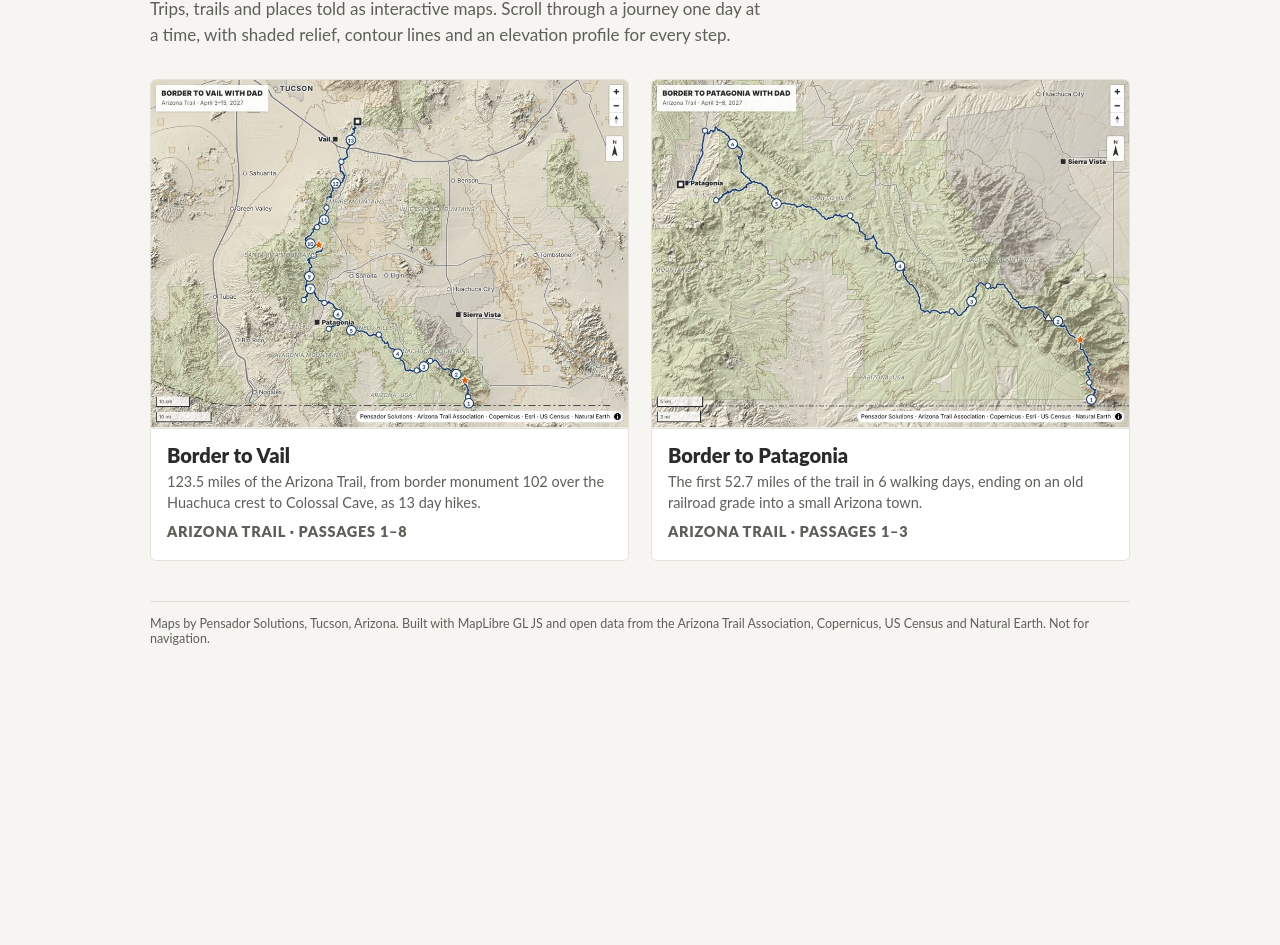
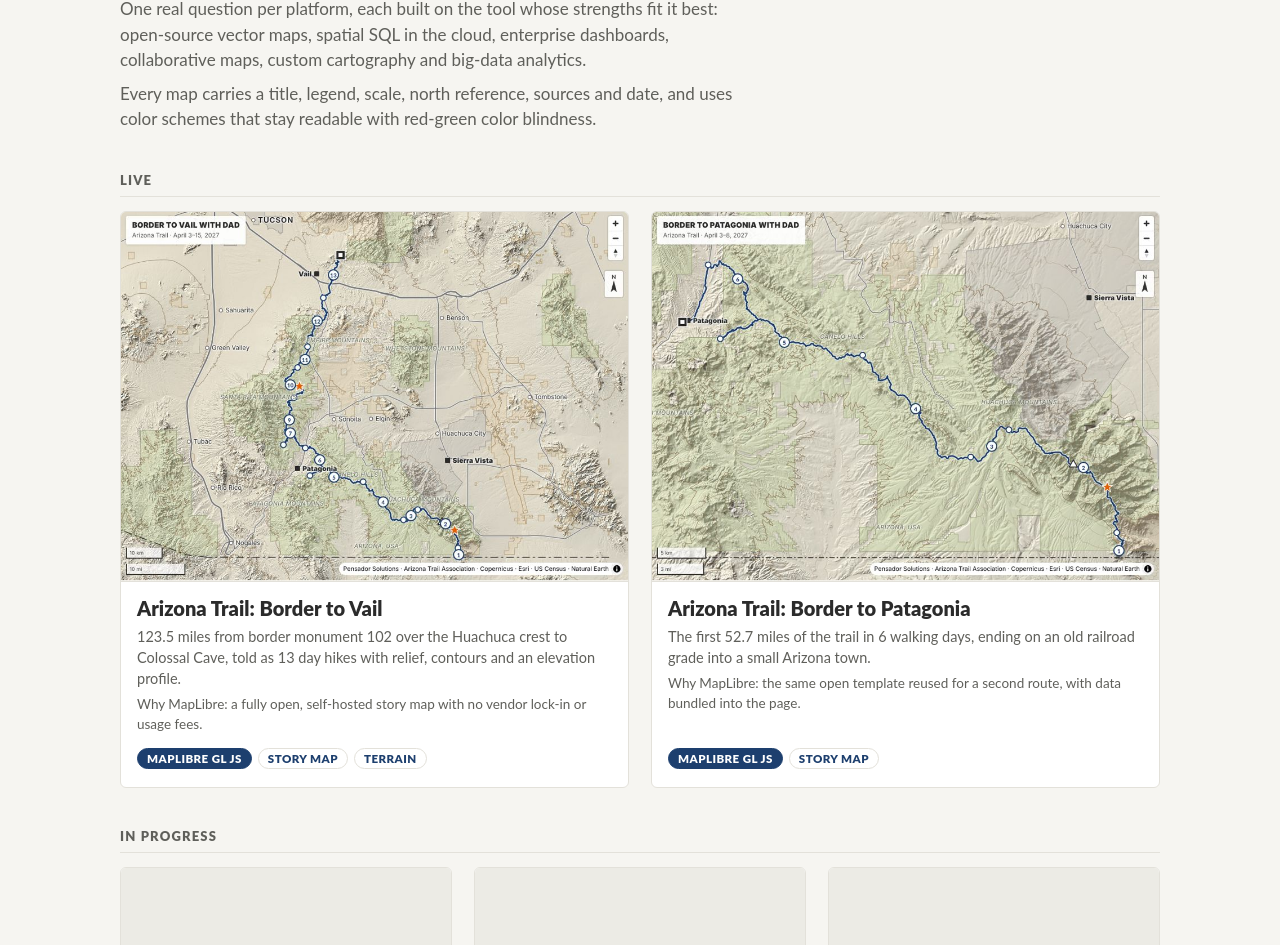
Before and after one commit to b-rad-b/maps, a plain HTML site: page index.html in a window 1280 px wide. Shown: the part 135-1080 px from the top of the page. Before the commit the page ends 829 px from the top, so only its background shows below. Drawn offline with Linux system fonts and the light colour scheme; a web font is replaced by a local one.

Commit message:
Turn landing page into a multi-platform web GIS portfolio hub
Adds cards for the planned CARTO, ArcGIS Online, Felt, Mapbox, Google Maps
Platform, Wherobots + deck.gl and QGIS/Leaflet pieces next to the live
Arizona Trail story maps, plus dark mode.

Co-Authored-By: Claude Opus 5.5 <noreply@anthropic.com>
Claude-Session: https://claude.ai/code/session_01FqNFrHGEVTvvH3GabcCY13

```diff
--- a/index.html
+++ b/index.html
@@ -3,39 +3,61 @@
 <head>
 <meta charset="utf-8">
 <meta name="viewport" content="width=device-width, initial-scale=1">
-<title>Story Maps · Pensador Solutions</title>
-<meta name="description" content="Interactive story maps by Pensador Solutions: trips, trails and places told as maps.">
+<title>Web GIS Portfolio · Pensador Solutions</title>
+<meta name="description" content="Web GIS portfolio by Pensador Solutions: one real problem per platform, from MapLibre and CARTO to ArcGIS Online, Felt, Mapbox, Google Maps Platform, Wherobots and deck.gl.">
 <style>
 @font-face{font-family:"Lato";src:url("fonts/Lato-Regular.ttf") format("truetype");font-weight:400}
 @font-face{font-family:"Lato";src:url("fonts/Lato-Black.ttf") format("truetype");font-weight:900}
-:root{--ink:#2b2b2b;--muted:#5f5f5a;--line:#e3e1da;--bg:#f6f5f1;--paper:#fff;--route:#1d3f6e;--hot:#e66100}
+:root{--ink:#2b2b2b;--muted:#5f5f5a;--line:#e3e1da;--bg:#f6f5f1;--paper:#fff;--route:#1d3f6e;--hot:#e66100;--soon:#ecebe5}
+@media (prefers-color-scheme:dark){:root{--ink:#ecebe6;--muted:#b4b2aa;--line:#3a3a36;--bg:#1b1b19;--paper:#252522;--route:#8fb4e8;--hot:#ff8a3d;--soon:#2e2e2a}}
 *{box-sizing:border-box}
 body{margin:0;font-family:"Lato","Segoe UI",system-ui,sans-serif;color:var(--ink);background:var(--bg);padding:48px max(16px,env(safe-area-inset-right)) 48px max(16px,env(safe-area-inset-left))}
-main{max-width:980px;margin:0 auto}
+main{max-width:1040px;margin:0 auto}
 .kicker{font-size:12px;letter-spacing:.09em;text-transform:uppercase;font-weight:900;color:var(--hot)}
 h1{font-size:clamp(30px,5vw,46px);font-weight:900;line-height:1.05;margin:8px 0 12px;text-wrap:balance}
-.lede{font-size:17px;line-height:1.5;color:var(--muted);max-width:62ch;margin:0 0 32px}
-.grid{display:grid;grid-template-columns:repeat(auto-fit,minmax(280px,1fr));gap:22px}
-a.card{display:block;background:var(--paper);border:1px solid var(--line);border-radius:6px;overflow:hidden;color:inherit;text-decoration:none}
+h2.section{font-size:13px;letter-spacing:.09em;text-transform:uppercase;font-weight:900;color:var(--muted);margin:40px 0 14px;border-bottom:1px solid var(--line);padding-bottom:8px}
+.lede{font-size:17px;line-height:1.5;color:var(--muted);max-width:64ch;margin:0 0 8px}
+.grid{display:grid;grid-template-columns:repeat(auto-fit,minmax(290px,1fr));gap:22px}
+.card{display:flex;flex-direction:column;background:var(--paper);border:1px solid var(--line);border-radius:6px;overflow:hidden;color:inherit;text-decoration:none}
 a.card:hover,a.card:focus-visible{border-color:var(--route);outline:none;box-shadow:0 2px 10px rgba(29,63,110,.15)}
-a.card img{display:block;width:100%;aspect-ratio:1000/730;object-fit:cover;border-bottom:1px solid var(--line)}
-.card div{padding:14px 16px 18px}
-.card h2{font-size:20px;font-weight:900;margin:0 0 4px}
+.card img{display:block;width:100%;aspect-ratio:1000/730;object-fit:cover;border-bottom:1px solid var(--line)}
+.card .ph{aspect-ratio:1000/730;background:var(--soon);border-bottom:1px solid var(--line);display:grid;place-items:center;font-weight:900;font-size:22px;color:var(--muted);letter-spacing:.02em}
+.card .body{padding:14px 16px 18px;display:flex;flex-direction:column;gap:6px;flex:1}
+.card h3{font-size:20px;font-weight:900;margin:0;line-height:1.2}
 .card p{margin:0;font-size:14.5px;line-height:1.45;color:var(--muted)}
-.meta{font-size:12px;letter-spacing:.05em;text-transform:uppercase;color:var(--route);font-weight:900;margin-top:8px!important}
-footer{margin-top:40px;font-size:12.5px;color:var(--muted);border-top:1px solid var(--line);padding-top:14px}
+.card .why{font-size:13.5px}
+.chips{display:flex;flex-wrap:wrap;gap:6px;margin-top:auto;padding-top:8px}
+.chip{font-size:11.5px;letter-spacing:.04em;text-transform:uppercase;font-weight:900;color:var(--route);border:1px solid var(--line);border-radius:99px;padding:3px 9px}
+.chip.platform{background:var(--route);color:var(--paper);border-color:var(--route)}
+.status{font-size:11.5px;letter-spacing:.06em;text-transform:uppercase;font-weight:900;color:var(--hot)}
+footer{margin-top:44px;font-size:12.5px;line-height:1.5;color:var(--muted);border-top:1px solid var(--line);padding-top:14px}
 </style>
 </head>
 <body>
 <main>
-  <div class="kicker">Pensador Solutions</div>
-  <h1>Story maps</h1>
-  <p class="lede">Trips, trails and places told as interactive maps. Scroll through a journey one day at a time, with shaded relief, contour lines and an elevation profile for every step.</p>
+  <div class="kicker">Pensador Solutions · Tucson, Arizona</div>
+  <h1>Web GIS portfolio</h1>
+  <p class="lede">One real question per platform, each built on the tool whose strengths fit it best: open-source vector maps, spatial SQL in the cloud, enterprise dashboards, collaborative maps, custom cartography and big-data analytics.</p>
+  <p class="lede">Every map carries a title, legend, scale, north reference, sources and date, and uses color schemes that stay readable with red-green color blindness.</p>
+
+  <h2 class="section">Live</h2>
   <div class="grid">
-    <a class="card" href="azt-border-to-vail/"><img src="img/vail.jpg" alt="Map of the Arizona Trail from the Mexican border to Vail, with 13 numbered daily stages"><div><h2>Border to Vail</h2><p>123.5 miles of the Arizona Trail, from border monument 102 over the Huachuca crest to Colossal Cave, as 13 day hikes.</p><p class="meta">Arizona Trail · Passages 1–8</p></div></a>
-    <a class="card" href="azt-border-to-patagonia/"><img src="img/patagonia.jpg" alt="Map of the Arizona Trail from the Mexican border to Patagonia, with 6 numbered daily stages"><div><h2>Border to Patagonia</h2><p>The first 52.7 miles of the trail in 6 walking days, ending on an old railroad grade into a small Arizona town.</p><p class="meta">Arizona Trail · Passages 1–3</p></div></a>
+    <a class="card" href="azt-border-to-vail/"><img src="img/vail.jpg" alt="Map of the Arizona Trail from the Mexican border to Vail, with 13 numbered daily stages"><div class="body"><h3>Arizona Trail: Border to Vail</h3><p>123.5 miles from border monument 102 over the Huachuca crest to Colossal Cave, told as 13 day hikes with relief, contours and an elevation profile.</p><p class="why">Why MapLibre: a fully open, self-hosted story map with no vendor lock-in or usage fees.</p><div class="chips"><span class="chip platform">MapLibre GL JS</span><span class="chip">Story map</span><span class="chip">Terrain</span></div></div></a>
+    <a class="card" href="azt-border-to-patagonia/"><img src="img/patagonia.jpg" alt="Map of the Arizona Trail from the Mexican border to Patagonia, with 6 numbered daily stages"><div class="body"><h3>Arizona Trail: Border to Patagonia</h3><p>The first 52.7 miles of the trail in 6 walking days, ending on an old railroad grade into a small Arizona town.</p><p class="why">Why MapLibre: the same open template reused for a second route, with data bundled into the page.</p><div class="chips"><span class="chip platform">MapLibre GL JS</span><span class="chip">Story map</span></div></div></a>
   </div>
-  <footer>Maps by Pensador Solutions, Tucson, Arizona. Built with MapLibre GL JS and open data from the Arizona Trail Association, Copernicus, US Census and Natural Earth. Not for navigation.</footer>
+
+  <h2 class="section">In progress</h2>
+  <div class="grid">
+    <div class="card"><div class="ph">CARTO</div><div class="body"><span class="status">Building now</span><h3>Where should the next drive-thru coffee go?</h3><p>A hypothetical coffee brand wants a Pima County site with heavy commuter traffic and no Dutch Bros within 2 miles. Move the sliders to re-weight the model and watch the ranking change.</p><p class="why">Why CARTO: spatial SQL in a cloud warehouse, H3 indexing and a no-code dashboard a client can explore.</p><div class="chips"><span class="chip platform">CARTO Builder</span><span class="chip">Spatial SQL</span><span class="chip">H3</span><span class="chip">Site selection</span></div></div></div>
+    <div class="card"><div class="ph">ArcGIS Online</div><div class="body"><span class="status">Next</span><h3>Change Watch</h3><p>Weekly Sentinel-2 change detection for southern Arizona, with a before/after swipe and charts of what changed where.</p><p class="why">Why ArcGIS: Experience Builder and Dashboards are what most public agencies and nonprofits run on.</p><div class="chips"><span class="chip platform">Experience Builder</span><span class="chip">Remote sensing</span></div></div></div>
+    <div class="card"><div class="ph">Felt</div><div class="body"><span class="status">Planned</span><h3>Beaver survey planning map</h3><p>River reaches, modeled dam capacity and access points, shared with survey partners who can comment right on the map.</p><p class="why">Why Felt: the fastest way to put a map in front of people who don't use GIS and get their notes back.</p><div class="chips"><span class="chip platform">Felt</span><span class="chip">Collaboration</span><span class="chip">Watershed</span></div></div></div>
+    <div class="card"><div class="ph">Mapbox</div><div class="body"><span class="status">Planned</span><h3>A historic route, retold</h3><p>A scrolling story of a historic march, built from archival accounts, on a custom antique-style basemap with 3D terrain.</p><p class="why">Why Mapbox: Studio styling and 3D terrain for cartography that looks nothing like a default web map.</p><div class="chips"><span class="chip platform">Mapbox GL JS</span><span class="chip">Mapbox Studio</span><span class="chip">Archives</span></div></div></div>
+    <div class="card"><div class="ph">Google Maps Platform</div><div class="body"><span class="status">Planned</span><h3>Drive the shortlist</h3><p>A client-facing tour of the top coffee sites, with Street View, drive times and nearby competitors for each.</p><p class="why">Why Google: Places, Routes and Street View give clients the on-the-ground look they expect.</p><div class="chips"><span class="chip platform">Google Maps JS API</span><span class="chip">Places</span><span class="chip">Routes</span></div></div></div>
+    <div class="card"><div class="ph">Wherobots + deck.gl</div><div class="body"><span class="status">Planned</span><h3>Coffee white space across the Southwest</h3><p>The Pima model scaled to four states: Overture places, buildings and roads joined into H3 scores in the cloud, then millions of hexagons drawn in 3D.</p><p class="why">Why Wherobots and deck.gl: Apache Sedona handles data too big for a desktop, and deck.gl draws it on the GPU.</p><div class="chips"><span class="chip platform">Wherobots</span><span class="chip platform">deck.gl</span><span class="chip">Big data</span><span class="chip">Overture</span></div></div></div>
+    <div class="card"><div class="ph">QGIS → Leaflet</div><div class="body"><span class="status">Planned</span><h3>80-acre land map</h3><p>Parcel, contours, slope and access for a hypothetical rural property, exported from QGIS as a lightweight web map.</p><p class="why">Why qgis2web and Leaflet: the simplest hand-off for a small client who wants a link, not a platform.</p><div class="chips"><span class="chip platform">QGIS</span><span class="chip platform">Leaflet</span><span class="chip">Parcels</span></div></div></div>
+  </div>
+
+  <footer>Maps and analysis by Pensador Solutions, Tucson, Arizona. Portfolio pieces use public data or hypothetical clients. Sensitive locations (archaeological sites, wildlife sightings, private homes) are never shown. Story maps are not for navigation.</footer>
 </main>
 </body>
 </html>
```
Also changed, not shown: 1 other file.
